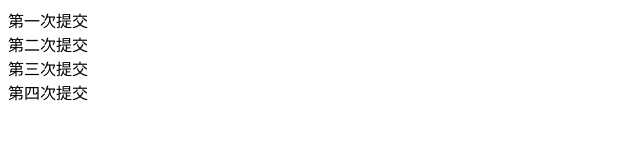
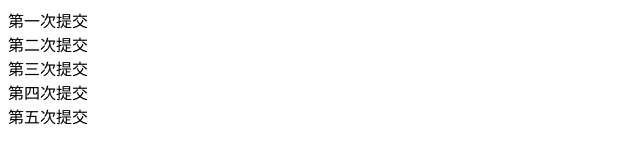
Before and after one commit to changhui12/CH-frist, a plain HTML site: page index.html in a window 1280 px wide. Shown: the whole page, without its empty margins (0-640 px from the left). Drawn offline with Linux system fonts and the light colour scheme.

Commit message:
第五次提交

```diff
--- a/index.html
+++ b/index.html
@@ -11,5 +11,6 @@
     <div>第二次提交</div>
     <div>第三次提交</div>
     <div>第四次提交</div>
+    <div>第五次提交</div>
 </body>
 </html>
```
